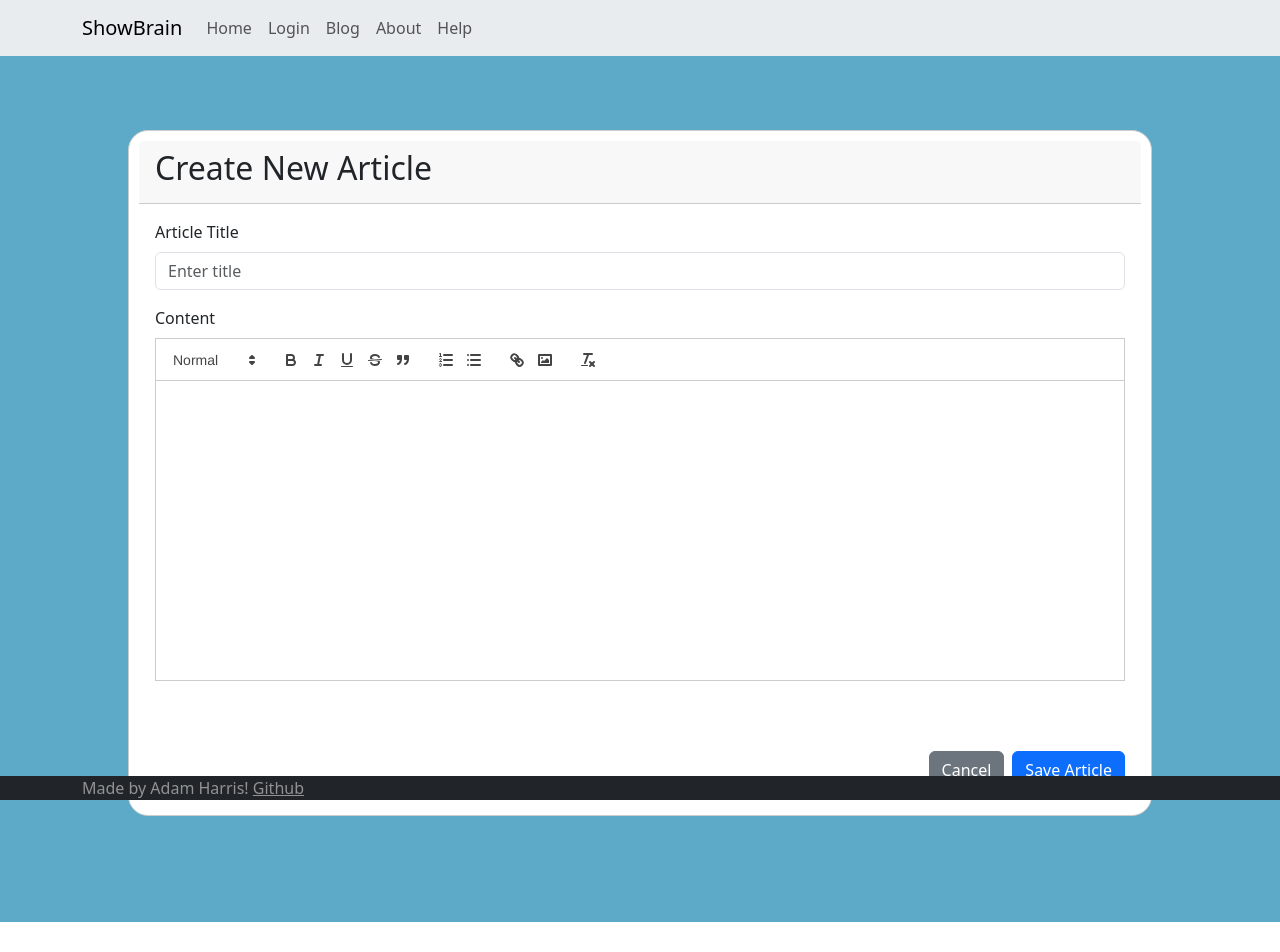
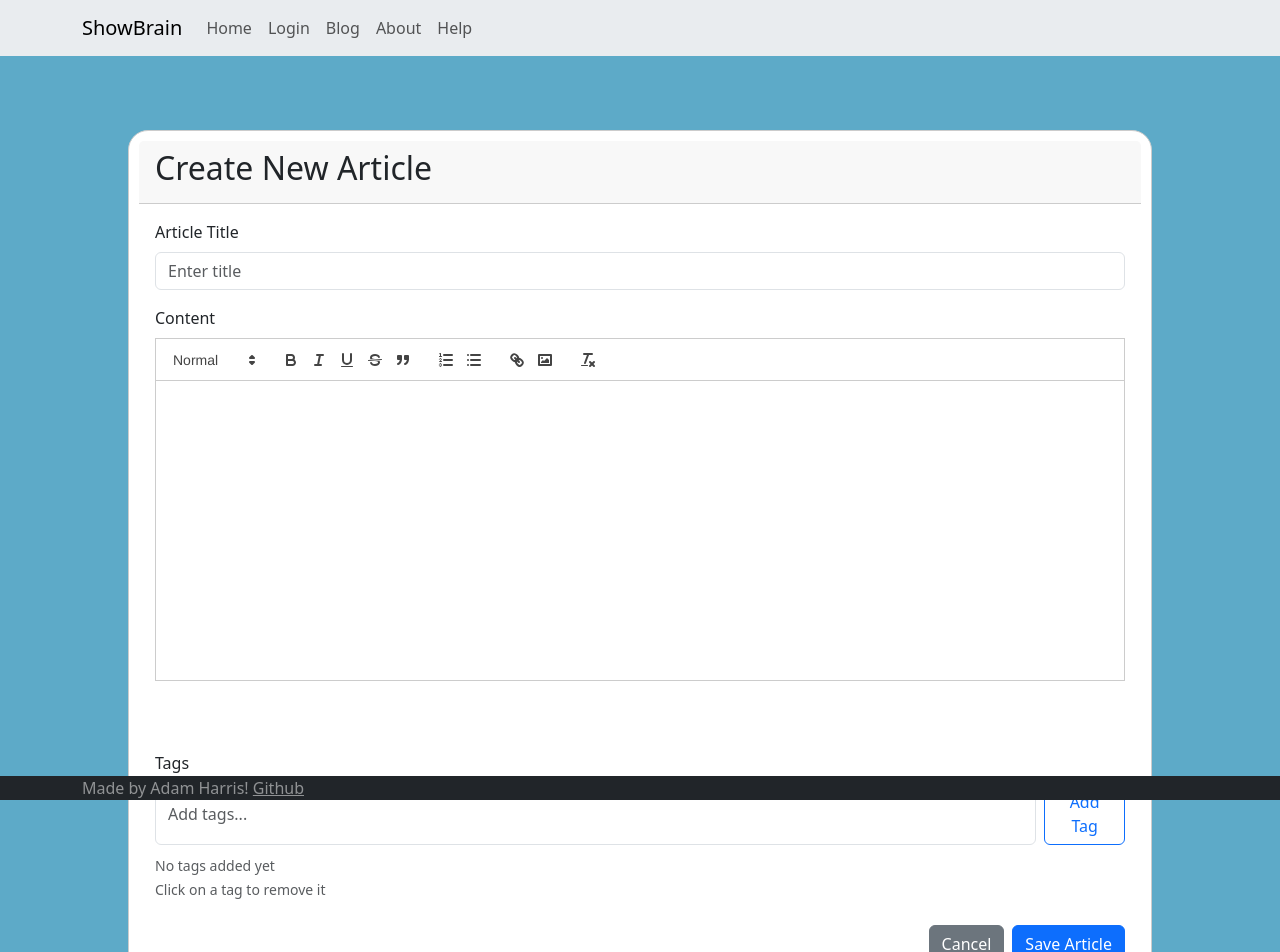
Before and after one commit to adammharris/startup, a React (Vite) app: page /editor in a window 1280 px wide. Shown: the top 952 px of the page. Before the commit the page ends 922 px from the top, so only its background shows below. Built offline with nearby package versions, Linux system fonts and the light colour scheme.

Commit message:
Tags added!!! Yay!!1

```diff
--- a/src/blog/blog.jsx
+++ b/src/blog/blog.jsx
@@ -1,5 +1,3 @@
-//import React from 'react';
-//import './blog.css'
 import Card from 'react-bootstrap/Card'
 
 function Blog() {
--- a/src/dashboard/Article.jsx
+++ b/src/dashboard/Article.jsx
@@ -1,6 +1,7 @@
 import { useState } from 'react';
 import Card from 'react-bootstrap/Card';
 import Button from 'react-bootstrap/Button';
+import Badge from 'react-bootstrap/Badge';
 import Comments from './Comments';
 import Stack from 'react-bootstrap/Stack';
 import Modal from 'react-bootstrap/Modal';
@@ -35,7 +36,10 @@ export default function Article({article}) {
 
     return (
         <Card className="h-100">
-            <Card.Header>{article.title}</Card.Header>
+            <Card.Header className="d-flex justify-content-between align-items-center">
+                <div>{article.title}</div>
+                <small className="text-muted">{article.date}</small>
+            </Card.Header>
             <Card.Body>
                 {expanded || article.content.length <= 100 ? (
                     <div dangerouslySetInnerHTML={{ __html: sanitizeHTML(article.content) }} />
@@ -43,6 +47,16 @@ export default function Article({article}) {
                     <Card.Text>
                         {getPreviewText(article.content)}
                     </Card.Text>
+                )}
+
+                {article.tags && article.tags.length > 0 && (
+                    <div className="mt-3">
+                        {article.tags.map((tag, index) => (
+                            <Badge bg="secondary" key={index} className="me-1">
+                                {tag}
+                            </Badge>
+                        ))}
+                    </div>
                 )}
             </Card.Body>
             <Card.Footer className="text-muted">
@@ -80,6 +94,16 @@ export default function Article({article}) {
                     </Modal.Header>
                     <Modal.Body>
                         <div dangerouslySetInnerHTML={{ __html: sanitizeHTML(article.content) }} />
+
+                        {article.tags && article.tags.length > 0 && (
+                            <div className="mt-3">
+                                {article.tags.map((tag, index) => (
+                                    <Badge bg="secondary" key={index} className="me-1">
+                                        {tag}
+                                    </Badge>
+                                ))}
+                            </div>
+                        )}
                     </Modal.Body>
                     <Modal.Footer>
                         <Stack direction="horizontal" className="w-100" gap={3}>
--- a/src/dashboard/Dashboard.jsx
+++ b/src/dashboard/Dashboard.jsx
@@ -10,9 +10,9 @@ function Dashboard() {
     const username = localStorage.getItem('username') || "Guest";
     const navigate = useNavigate();
 
-    // Sample articles data (in a real app, this would come from an API or state)
     const [articles, setArticles] = useState(() => {
         try {
+            // Get articles (later, get from backend)
             const savedArticles = localStorage.getItem('articles');
             return savedArticles ? JSON.parse(savedArticles) : [];
         } catch (error) {
@@ -22,6 +22,7 @@ function Dashboard() {
     });
 
     // Update localStorage whenever articles state changes
+    // Later, use Websockets or something
     useEffect(() => {
         try {
             localStorage.setItem('articles', JSON.stringify(articles));
@@ -76,7 +77,7 @@ function Dashboard() {
                                 </Col>
                             ))}
                         </Row>
-                    ) : (
+                    ) : ( // If there are no articles
                         <Card className="mb-4 p-3 text-center">
                             <p>No articles yet. Click "New Entry" to create your first article!</p>
                         </Card>
--- a/src/editor/Editor.jsx
+++ b/src/editor/Editor.jsx
@@ -2,6 +2,7 @@ import { useState } from 'react';
 import Card from 'react-bootstrap/Card';
 import Form from 'react-bootstrap/Form';
 import Button from 'react-bootstrap/Button';
+import Badge from 'react-bootstrap/Badge';
 import { useNavigate } from 'react-router-dom';
 import Container from 'react-bootstrap/Container';
 import PlainQuillEditor from './PlainQuillEditor';
@@ -9,6 +10,8 @@ import PlainQuillEditor from './PlainQuillEditor';
 export default function Editor({ article = {}, onSave, onCancel }) {
   const [title, setTitle] = useState(article.title || '');
   const [content, setContent] = useState(article.content || '');
+  const [tagInput, setTagInput] = useState('');
+  const [tags, setTags] = useState(article.tags || []);
   const navigate = useNavigate();
 
   const handleSave = (savedArticle) => {
@@ -45,6 +48,7 @@ export default function Editor({ article = {}, onSave, onCancel }) {
       ...article,
       title,
       content,
+      tags,
       date: new Date().toLocaleDateString('en-US', {
         year: 'numeric',
         month: 'short',
@@ -52,6 +56,21 @@ export default function Editor({ article = {}, onSave, onCancel }) {
       })
     };
     handleSave(newArticle);
+  };
+
+  const handleAddTag = (e) => {
+    e.preventDefault();
+    if (tagInput.trim()) {
+      // Avoid adding duplicate tags
+      if (!tags.includes(tagInput.trim())) {
+        setTags([...tags, tagInput.trim()]);
+      }
+      setTagInput('');
+    }
+  };
+
+  const handleRemoveTag = (tagToRemove) => {
+    setTags(tags.filter(tag => tag !== tagToRemove));
   };
 
   return (
@@ -83,6 +102,44 @@ export default function Editor({ article = {}, onSave, onCancel }) {
               </div>
             </Form.Group>
 
+            <Form.Group className="mb-3">
+              <Form.Label>Tags</Form.Label>
+              <div className="d-flex">
+                <Form.Control
+                  type="text"
+                  value={tagInput}
+                  onChange={(e) => setTagInput(e.target.value)}
+                  placeholder="Add tags..."
+                  className="me-2"
+                />
+                <Button
+                  variant="outline-primary"
+                  onClick={handleAddTag}
+                  type="button"
+                >
+                  Add Tag
+                </Button>
+              </div>
+
+              <div className="mt-2">
+                {tags.map((tag, index) => (
+                  <Badge
+                    bg="primary"
+                    key={index}
+                    className="me-1 mb-1 p-2"
+                    style={{ cursor: 'pointer' }}
+                    onClick={() => handleRemoveTag(tag)}
+                  >
+                    {tag} &times;
+                  </Badge>
+                ))}
+                {tags.length === 0 && (
+                  <small className="text-muted">No tags added yet</small>
+                )}
+              </div>
+              <small className="text-muted">Click on a tag to remove it</small>
+            </Form.Group>
+
             <div className="d-flex justify-content-end gap-2 mt-4">
               <Button
                 variant="secondary"
```
